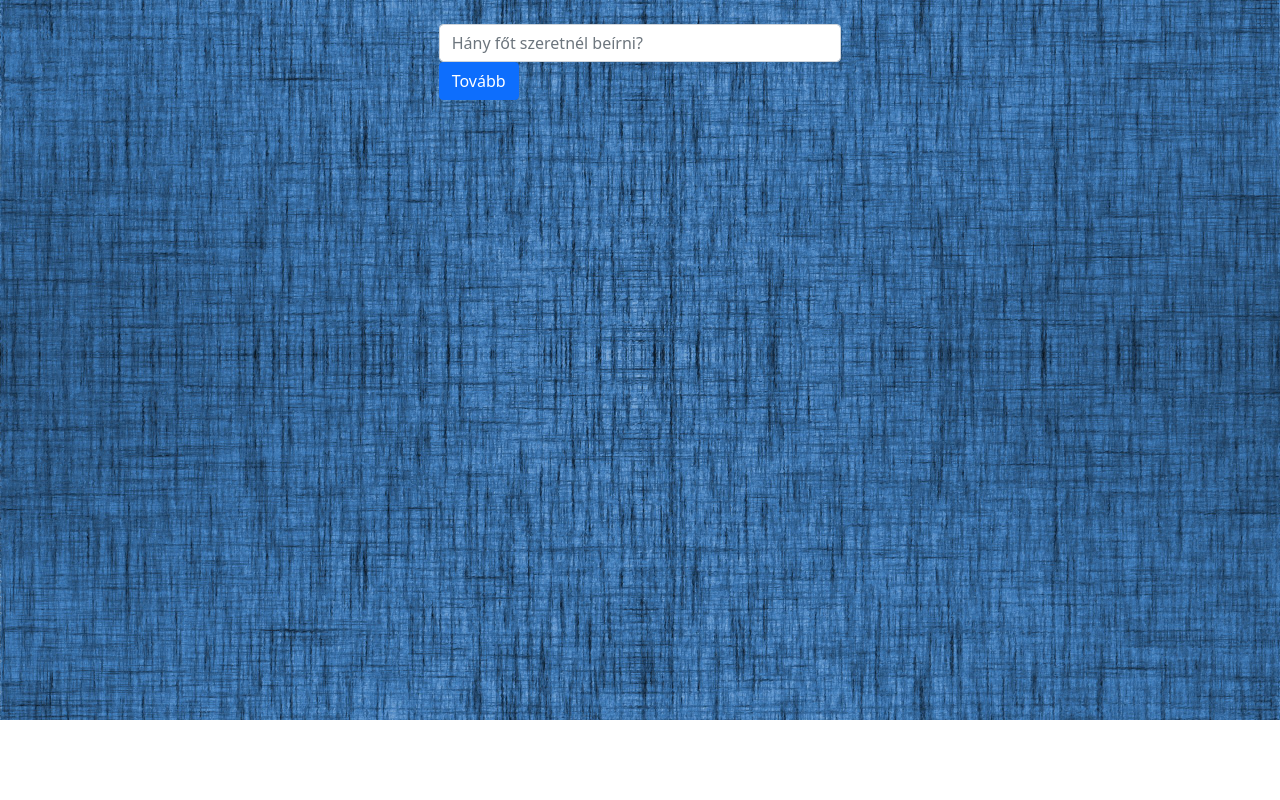
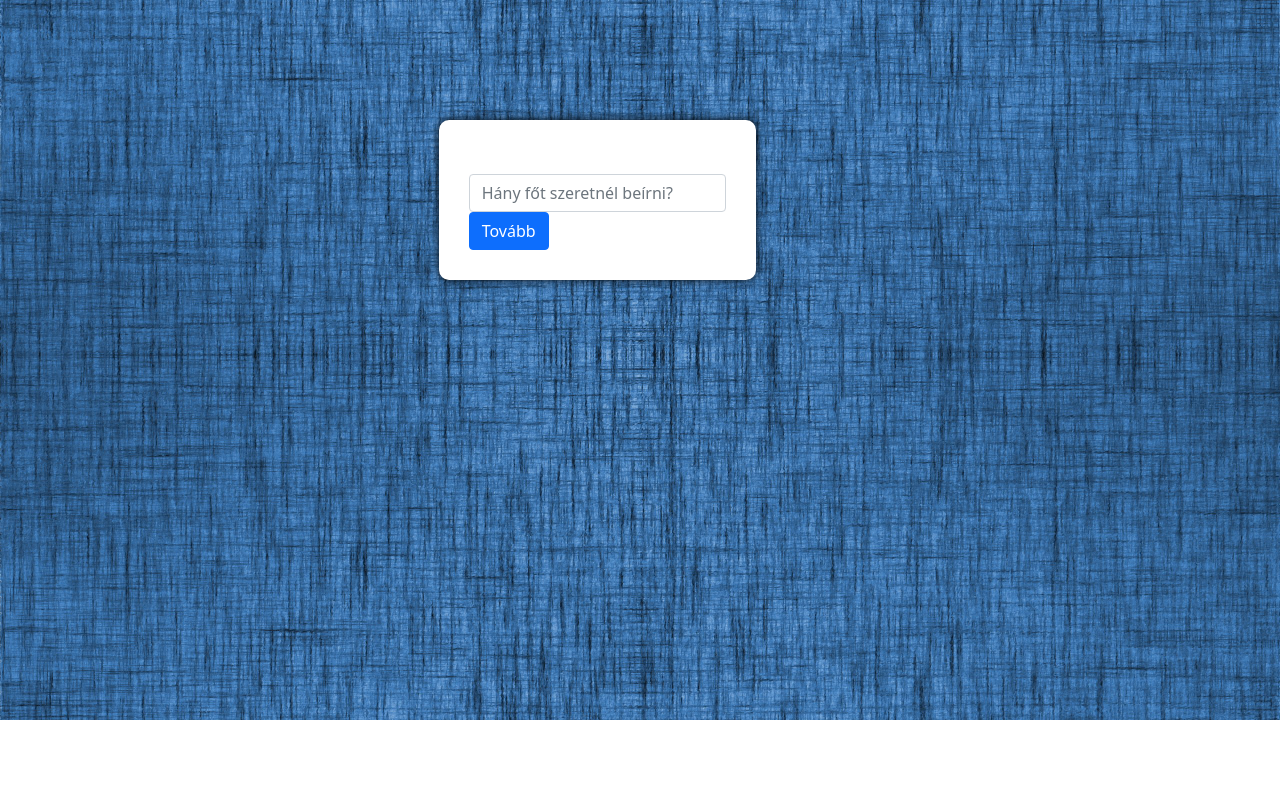
Before and after one commit to DavidGgly/KamillaEsDavid, a PHP site: page / in a window 1280 px wide. Run offline with PHP 8.4, Linux system fonts and the light colour scheme.

Commit message:
Added .form-container part.

```diff
--- a/style.css
+++ b/style.css
@@ -5,6 +5,13 @@
     background-size: 100%;
 }
 
+.form-container {
+    position: absolute;
+    top: 15vh;
+    background: #fff;
+    padding: 30px;
+    border-radius: 10px;
+    box-shadow: 0px 0px 10px 0px #000;
 }
 
   }
```
